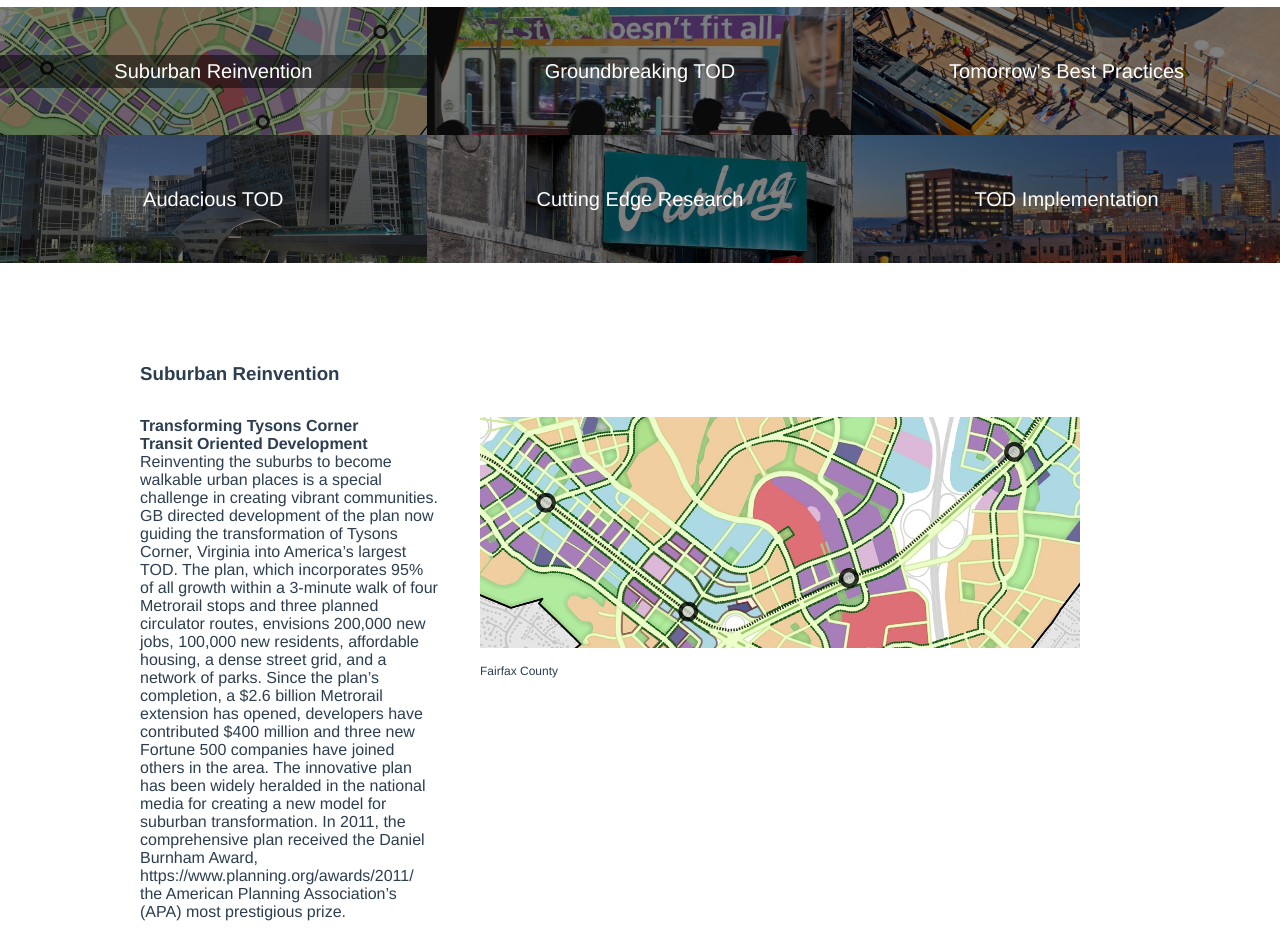
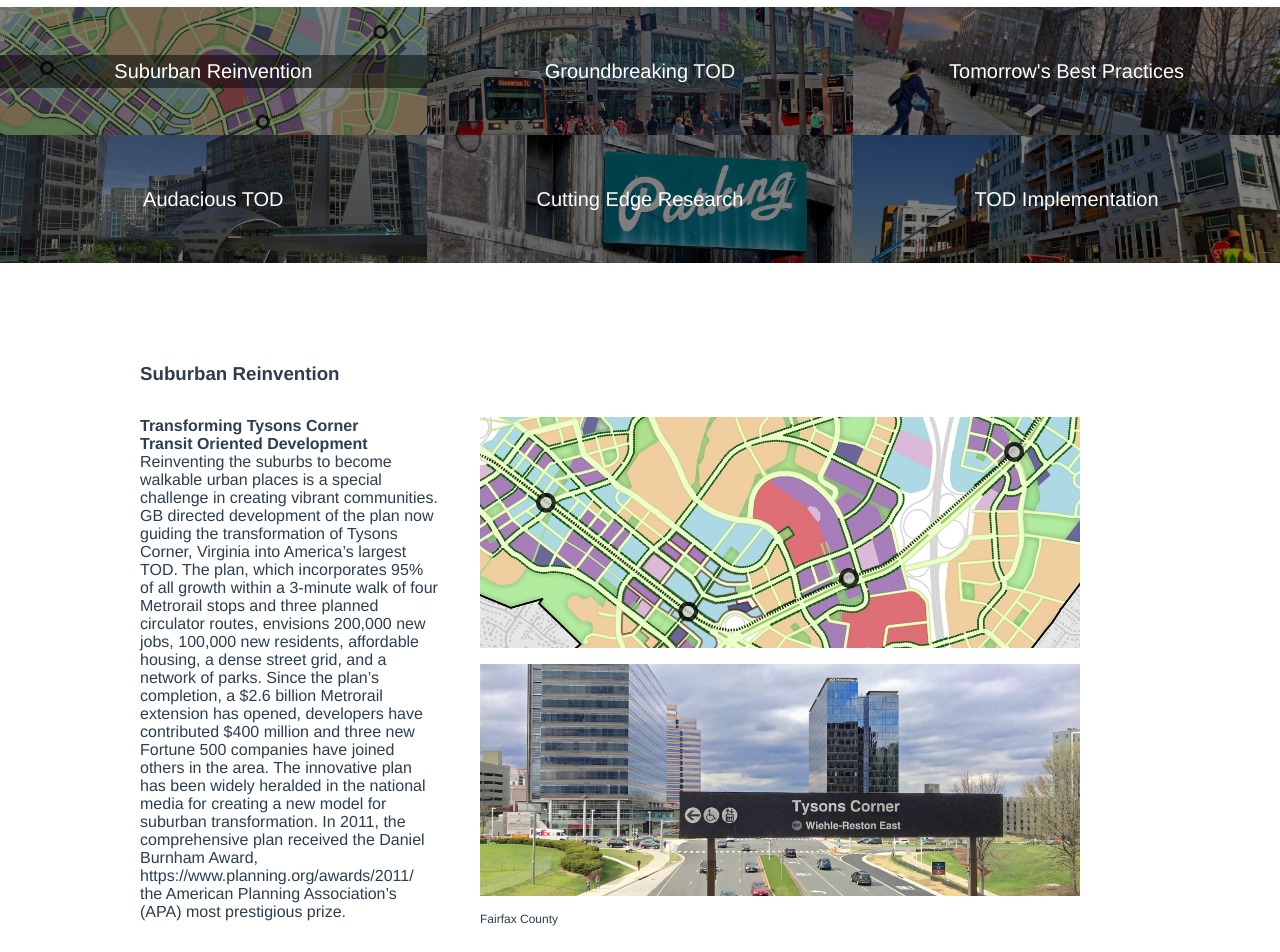
Before and after one commit to arringtonm/gbplace, a Vue app: page / in a window 1280 px wide. Shown: the part 1800-2752 px from the top of the page. Built offline with nearby package versions, Linux system fonts and the light colour scheme.

Commit message:
Update images

```diff
--- a/src/views/Home.vue
+++ b/src/views/Home.vue
@@ -126,6 +126,7 @@ export default {
           content:
             "Reinventing the suburbs to become walkable urban places is a special challenge in creating vibrant communities. GB directed development of the plan now guiding the transformation of Tysons Corner, Virginia into America’s largest TOD. The plan, which incorporates 95% of all growth within a 3-minute walk of four Metrorail stops and three planned circulator routes, envisions 200,000 new jobs, 100,000 new residents, affordable housing, a dense street grid, and a network of parks. Since the plan’s completion, a $2.6 billion Metrorail extension has opened, developers have contributed $400 million and three new Fortune 500 companies have joined others in the area. The innovative plan has been widely heralded in the national media for creating a new model for suburban transformation. In 2011, the comprehensive plan received the Daniel Burnham Award, https://www.planning.org/awards/2011/ the American Planning Association’s (APA) most prestigious prize.",
           imagepath: "images/tysonsMap-min.jpg",
+          imageextra: "images/TysonStationRoads-min.jpg",
           imagecredit: "Fairfax County",
           key: 1,
           type: "Transit Oriented Development"
@@ -135,7 +136,8 @@ export default {
           titlelong: "Created a model for TOD in Portland",
           content:
             "GB’s innovative work on TOD has served as a national model for how to link transit and land use to create livable communities. GB created and led the multi-jurisdictional TOD planning for Portland’s first two Light Rail Transit (LRT) lines – the east side and west side lines. Those station area plans have guided billions of dollars in TOD development around the stations. GB also created the TOD implementation programs for Portland’s transit agency, TriMet and Portland Metro, the regional government. TriMet estimates that $13.6 billion worth of development has occurred around its light rail stations.",
-          imagepath: "images/RoundTitleslide1.jpg",
+          imagepath: "images/TwoMaxMall0081WEB-min.jpg",
+          imageextra: "images/fenouilLOWERweb-min.jpg",
           imagecredit: false,
           key: 2,
           type: "Transit Oriented Development"
@@ -150,7 +152,7 @@ export default {
             "Joint Development solicitation – refined their solicitation process",
             "What BART desires in TOD – performance targets including minimum densities & no minimum parking"
           ],
-          imagepath: "images/MinnTargetLRT+Northstar296.jpg",
+          imagepath: "images/UCSF-min.jpg",
           imageextra: "images/MissionBayKingSWEB-min.jpg",
           key: 3,
           type: "Transit Oriented Development"
@@ -187,7 +189,8 @@ export default {
           titlelong: "Impactful TOD Strategies",
           content:
             "As TOD moves increasingly from planning theory to practice, agencies are increasingly seeking the insights to enhance their effectiveness in enabling TOD. GB’s experience is unparalleled in helping craft and deliver the right strategy for realizing TOD. He brings the critical knowledge gained from creating and managing the influential TOD programs at both Portland’s TriMet and Metro, and as the project manager of Maryland’s Governors Task Force on TOD, the District of Columbia’s Mayors TOD Task Force, Denver RTD’s TOD Strategic Plan, the Met Council TOD Strategic Plan, the Prince Georges County TOD Strategy and California’s Statewide TOD Study. This experience has taught him no two places are the same and what works in one community won’t necessarily work in another.",
-          imagepath: "images/Denver_0028_-min.jpg",
+          imagepath: "images/BLAKETODweb-min.jpg",
+          imageextra: "images/SafewayTOD.WMATA055WEB-min.jpg",
           imagecredit: false,
           key: 6,
           type: "Transit Oriented Development"
```
